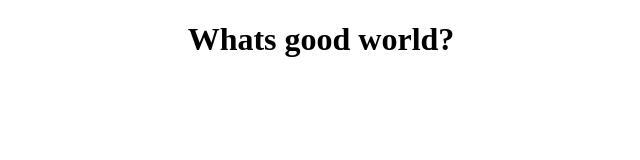
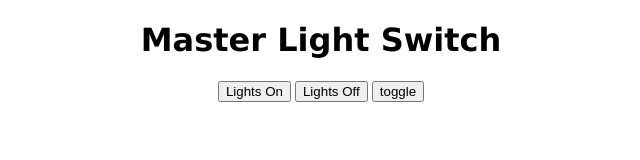
Before and after one commit to mattk2000/yoo, a plain HTML site: page index.html in a window 1280 px wide. Shown: the whole page, without its empty margins (319-959 px from the left). Drawn offline with nearby package versions, Linux system fonts and the light colour scheme.

Commit message:
Update index.html

```diff
--- a/index.html
+++ b/index.html
@@ -1,30 +1,55 @@
 <!DOCTYPE html>
 <html>
-  <head>
-    <meta charset="utf-8">
-    <title>Hola</title>
-    <Style>
-    body{
-      background-color: white;
-    }
-    h1 {
-      color: black;
-      text-align: center;
+
+<head>
+  <meta charset="utf-8">
+  <title>Basic IOT button</title>
+  <script src="https://ajax.googleapis.com/ajax/libs/jquery/1.11.3/jquery.min.js"></script>
+</head>
+
+<body bgcolor="white">
+  <center>
+    <h1 style="font-family:verdana;">Master Light Switch</h1>
+  <button type="ledOn" onclick="ledOn()">Lights On</button>
+  <button type="ledOff" onclick="ledOff()">Lights Off</button>
+  <button type="toggleLed" onclick="toggleLed()">toggle</button>
+
+  <script>
+    var clicks = 0;
+
+    function ledOn() {
+      console.log("LED is on");
+      clicks=1;
+      $.post("https://api.particle.io/v1/devices/2b0024000447343233323032/led?access_token=ff28db21ea2699208fec4ba5dd22c25447bc6081", {
+        value: "on"
+      });
     }
 
-    p {
-      font-family: "Arial";
-      font-size: 20px;
-      text-align: center;
+    function ledOff() {
+      console.log("LED is off");
+      clicks=0;
+      $.post("https://api.particle.io/v1/devices/2b0024000447343233323032/led?access_token=ff28db21ea2699208fec4ba5dd22c25447bc6081", {
+        value: "off"
+      });
     }
-    #para1 {
-      text-align: center;
-      color: red;
+
+    function toggleLed() {
+      if (clicks % 2 == 0) {
+        console.log("LED toggle on");
+        $.post("https://api.particle.io/v1/devices/2b0024000447343233323032/led?access_token=ff28db21ea2699208fec4ba5dd22c25447bc6081", {
+          value: "on"
+        });
+        clicks++;
+      } else {
+        console.log("LED toggle off");
+        clicks++;
+        $.post("https://api.particle.io/v1/devices/2b0024000447343233323032/led?access_token=ff28db21ea2699208fec4ba5dd22c25447bc6081", {
+          value: "off"
+        });
+      }
     }
-    </style>
-  </head>
-  <body bgcolor = #ffffff>
-  <h1 class="center">Whats good world?</h1>
+  </script>
+  <center/>
+</body>
 
-  </body>
 </html>
```
